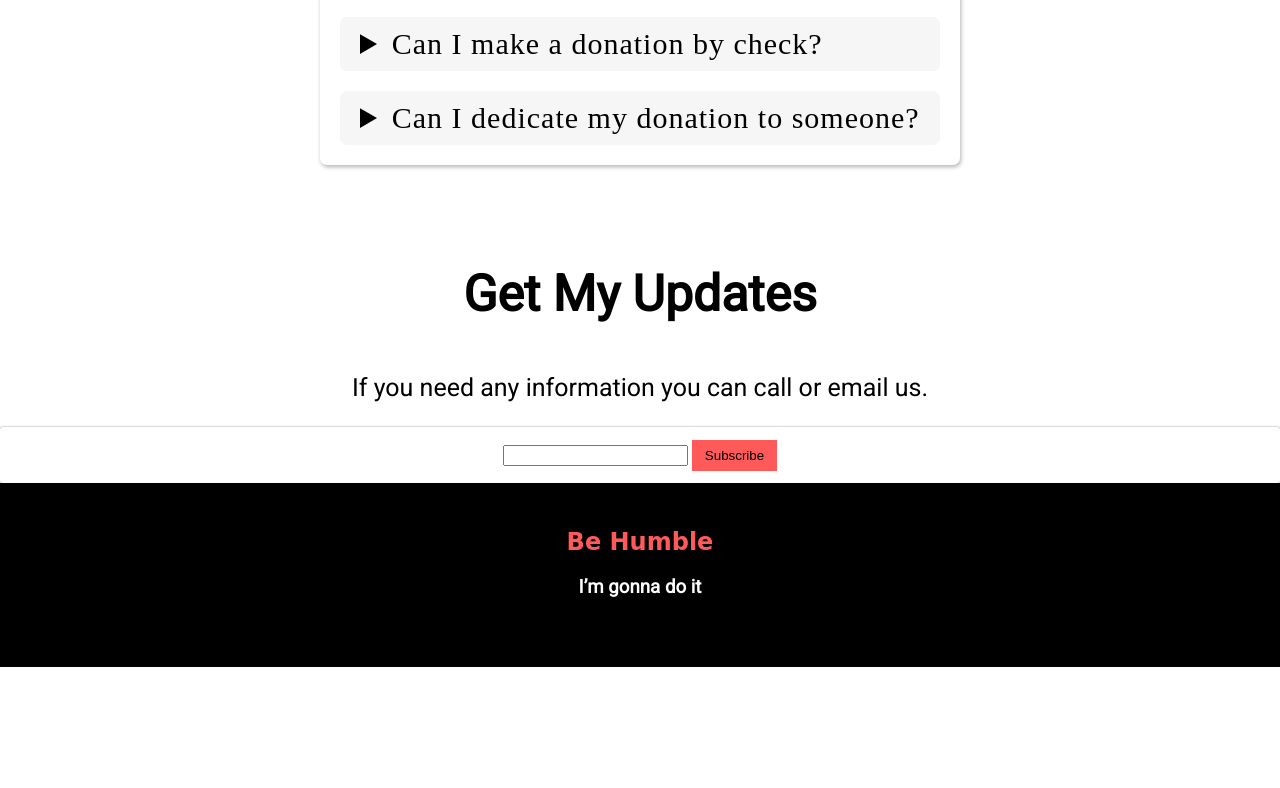
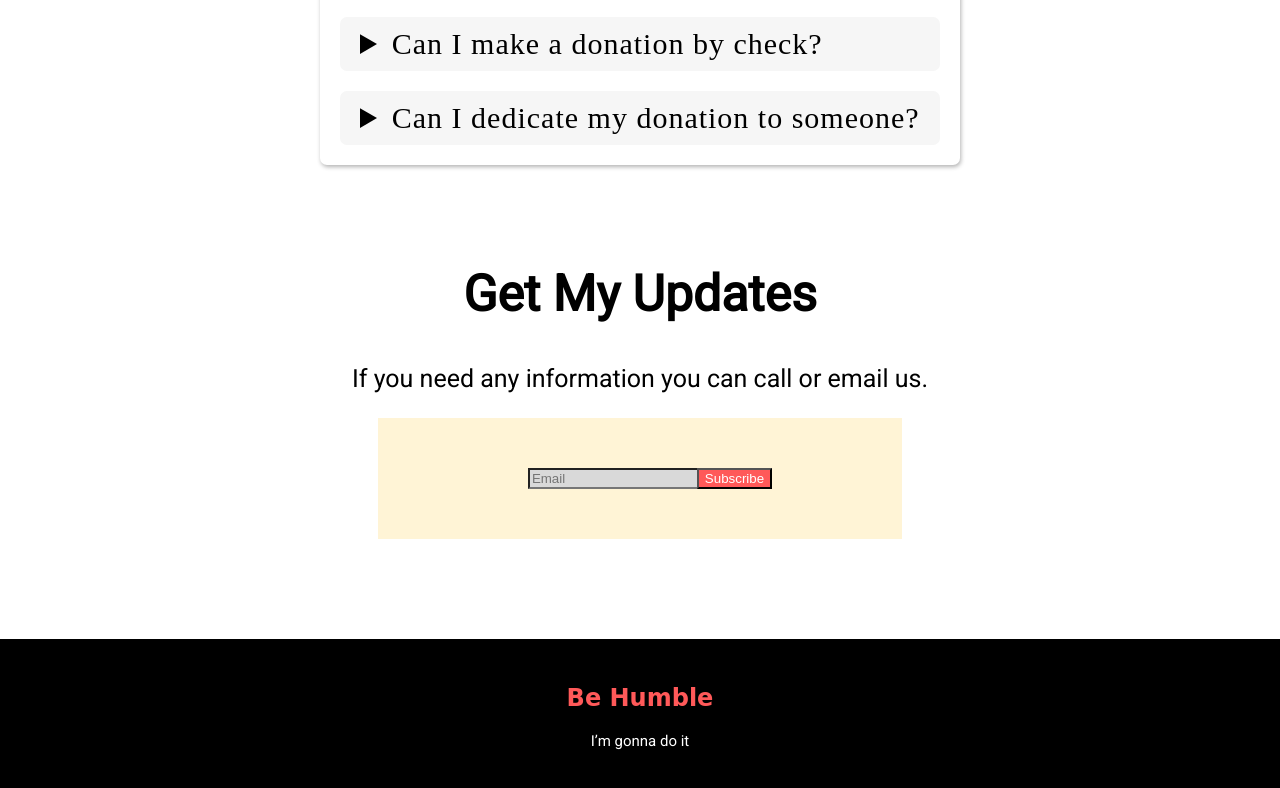
Before and after one commit to badhondas49/donate-today, a plain HTML site: page index.html in a window 1280 px wide. Shown: the part 4104-4892 px from the top of the page. Before the commit the page ends 4771 px from the top, so only its background shows below. Drawn offline with Linux system fonts and the light colour scheme.

Commit message:
Subscibe button add and some finishing

```diff
--- a/index.html
+++ b/index.html
@@ -12,6 +12,7 @@
 
 </head>
 <body>
+
     <section>
             <div class="background">
 
@@ -56,6 +57,8 @@
 
     </section>
 
+
+
     <section>
 
             <div >
@@ -70,8 +73,6 @@
             <div class="donate-plan-border food">
                 <img src="icons/food.png" width=100px height=100px alt="">
                 <h1 class="foodfont">Food for a family</h1>
-
-
                 <p> Safe food and water supplies are a major concern following a natural disaster such as a tornado, flood, hurricane or blizzard. Texas families who live in disaster-prone areas may benefit from being prepared in the event of disaster. </p>
 
             </div>
@@ -92,6 +93,7 @@
 
             </div>
     </section>
+
 
 
     <section>
@@ -139,7 +141,7 @@
 
     </section>
 
-<section>
+
     <section>
             <div class="box">
                 <p class="heading">Frequently Asked Question</p>
@@ -171,14 +173,7 @@
 
 
     </section>
-
-
-
-
-
 </section>
-
-
 
 
 
@@ -189,22 +184,18 @@
             <p class="update">If you need any information you can call or email us. </p>
 
         </div>
-<div class="container">
+        <div class="buttonbox">
+            <form action="#">
+        <div class="form-box">
+            <input class="emailcolor" type="text" name="Emailaddress" placeholder="Email">
+            <button type="submit" class="submitred">Subscribe</button>
 
-<form action="Email" class="form">
+        </div>
 
-<input  type="text" class="form-control" >
-
-<button class="form-btn" type="submit">Subscribe</button>
     </form>
 </div>
 
 </section>
-
-
-
-
-
 
 
     </body>
--- a/style.css
+++ b/style.css
@@ -242,10 +242,7 @@ border: none;
     padding: 0px 20px 20px;
  }
 
- ::-webkit-details-marker{
-    float: right;
-    margin-top: 3px;
- }
+
 
  details{
     background: #f6f6f6;
@@ -265,6 +262,28 @@ border: none;
 
 
 
+.buttonbox{
+    display: flex;
+    align-items: center;
+    justify-content: center;
+    height: 100%;
+    width: 100%;
+    padding-bottom: 100px;
+}
+.form-box{
+    padding: 50px 150px;
+    background: #FFF4D6;
+
+}
+.submitred{
+    background-color: #FF5959;
+     color: white;
+    margin: -20px;
+    }
+.emailcolor{
+    background-color: #D9D9D9;
+
+}
 
 
 
@@ -274,12 +293,6 @@ border: none;
 
 
 
-
-
-
-.container{
-    text-align: center;}
-
 .foot{
     text-align: center;
     background-color: black;
@@ -288,7 +301,8 @@ border: none;
     padding-top: 25px;
 }
 
-
 .h3{
     color: white;
+    font-size: 15px;
+    font-weight: 100;
 }
```
Lines whose indentation alone changed are shown as unchanged.
